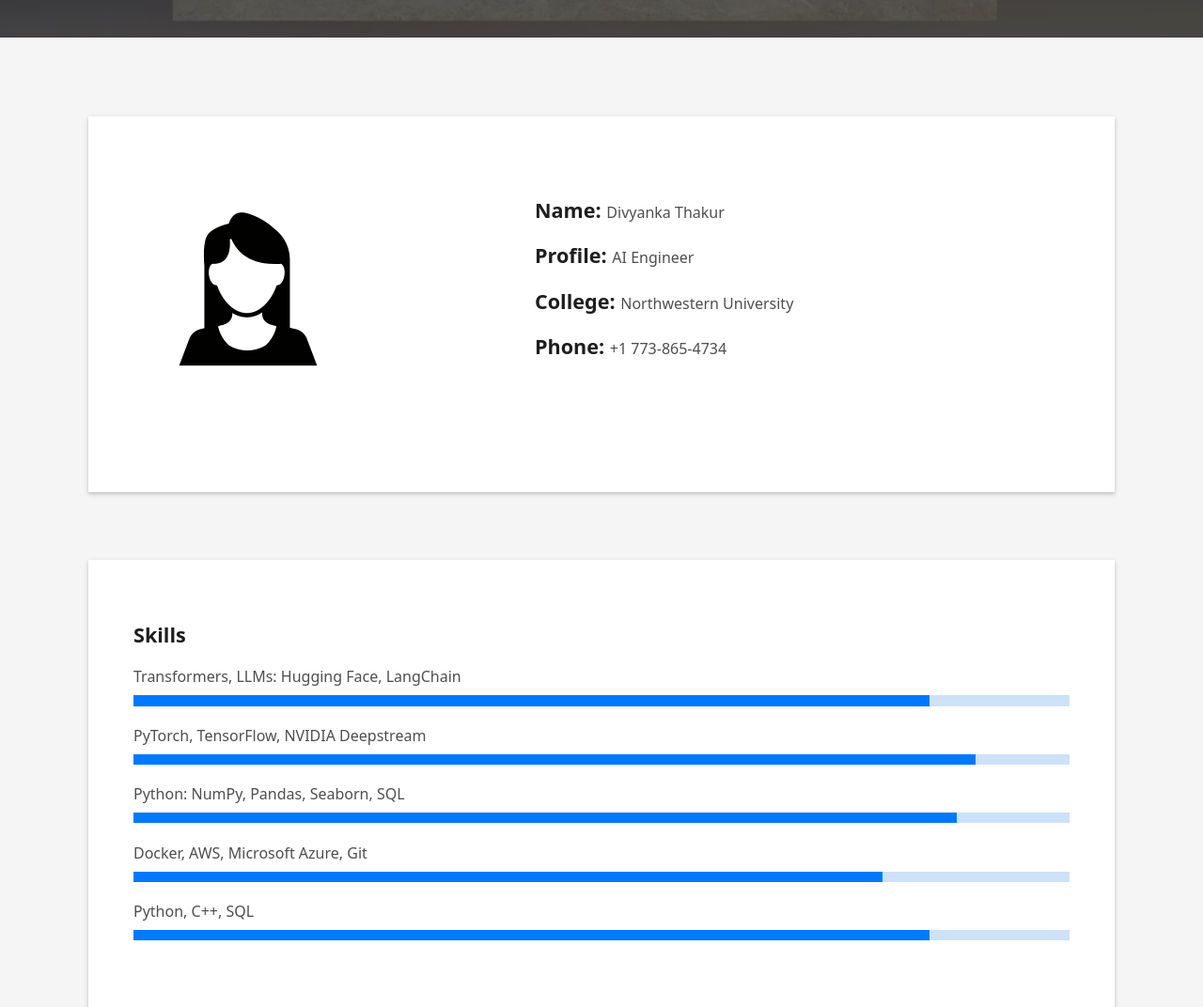
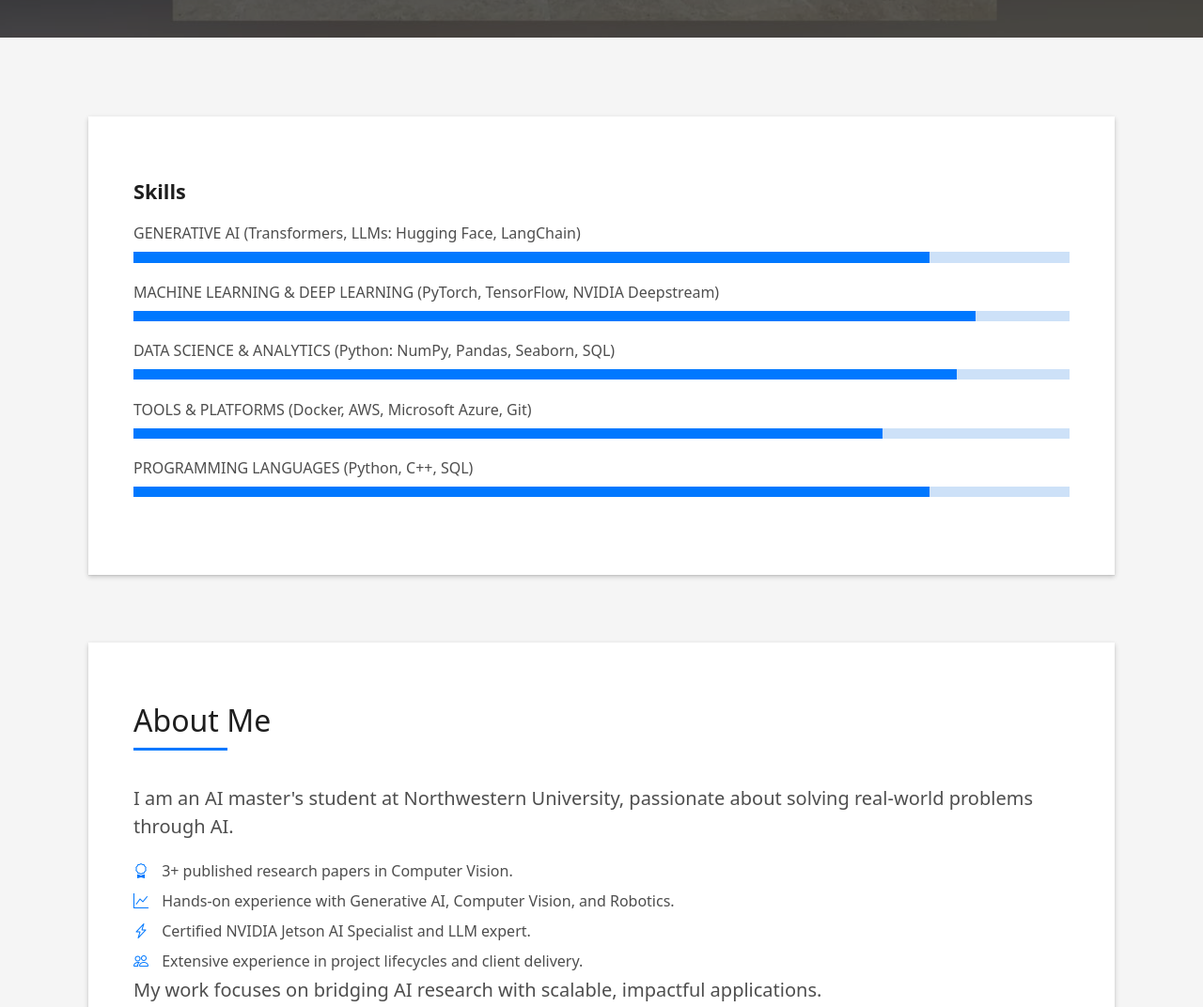
Before and after one commit to DivyankaThakur03/DivyankaThakur03.github.io, a plain HTML site: page index.html in a window 1280 px wide. Shown: the part 760-1832 px from the top of the page at 94% size. Drawn offline with Linux system fonts and the light colour scheme.

Commit message:
updated index.html

```diff
--- a/index.html
+++ b/index.html
@@ -70,7 +70,7 @@
     <section id="about" class="about-mf sect-pt4 route">
       <div class="container">
         <!-- Info Section -->
-        <div class="row mb-4">
+        <!-- <div class="row mb-4">
           <div class="col-sm-12">
             <div class="box-shadow-full">
               <div class="row">
@@ -90,7 +90,7 @@
               </div>
             </div>
           </div>
-        </div>
+        </div> -->
 
         <!-- Skills Section -->
         <div class="row mb-4">
@@ -98,23 +98,23 @@
             <div class="box-shadow-full">
               <div class="skill-mf">
                 <p class="title-s">Skills</p>
-                <span>Transformers, LLMs: Hugging Face, LangChain</span>
+                <span>GENERATIVE AI (Transformers, LLMs: Hugging Face, LangChain)</span>
                 <div class="progress">
                   <div class="progress-bar" role="progressbar" style="width: 85%;" aria-valuenow="85" aria-valuemin="0" aria-valuemax="100"></div>
                 </div>
-                <span>PyTorch, TensorFlow, NVIDIA Deepstream</span>
+                <span>MACHINE LEARNING & DEEP LEARNING (PyTorch, TensorFlow, NVIDIA Deepstream)</span>
                 <div class="progress">
                   <div class="progress-bar" role="progressbar" style="width: 90%;" aria-valuenow="90" aria-valuemin="0" aria-valuemax="100"></div>
                 </div>
-                <span>Python: NumPy, Pandas, Seaborn, SQL</span>
+                <span>DATA SCIENCE & ANALYTICS (Python: NumPy, Pandas, Seaborn, SQL)</span>
                 <div class="progress">
                   <div class="progress-bar" role="progressbar" style="width: 88%;" aria-valuenow="88" aria-valuemin="0" aria-valuemax="100"></div>
                 </div>
-                <span>Docker, AWS, Microsoft Azure, Git</span>
+                <span>TOOLS & PLATFORMS (Docker, AWS, Microsoft Azure, Git)</span>
                 <div class="progress">
                   <div class="progress-bar" role="progressbar" style="width: 80%;" aria-valuenow="80" aria-valuemin="0" aria-valuemax="100"></div>
                 </div>
-                <span>Python, C++, SQL</span>
+                <span>PROGRAMMING LANGUAGES (Python, C++, SQL)</span>
                 <div class="progress">
                   <div class="progress-bar" role="progressbar" style="width: 85%;" aria-valuenow="85" aria-valuemin="0" aria-valuemax="100"></div>
                 </div>
```
